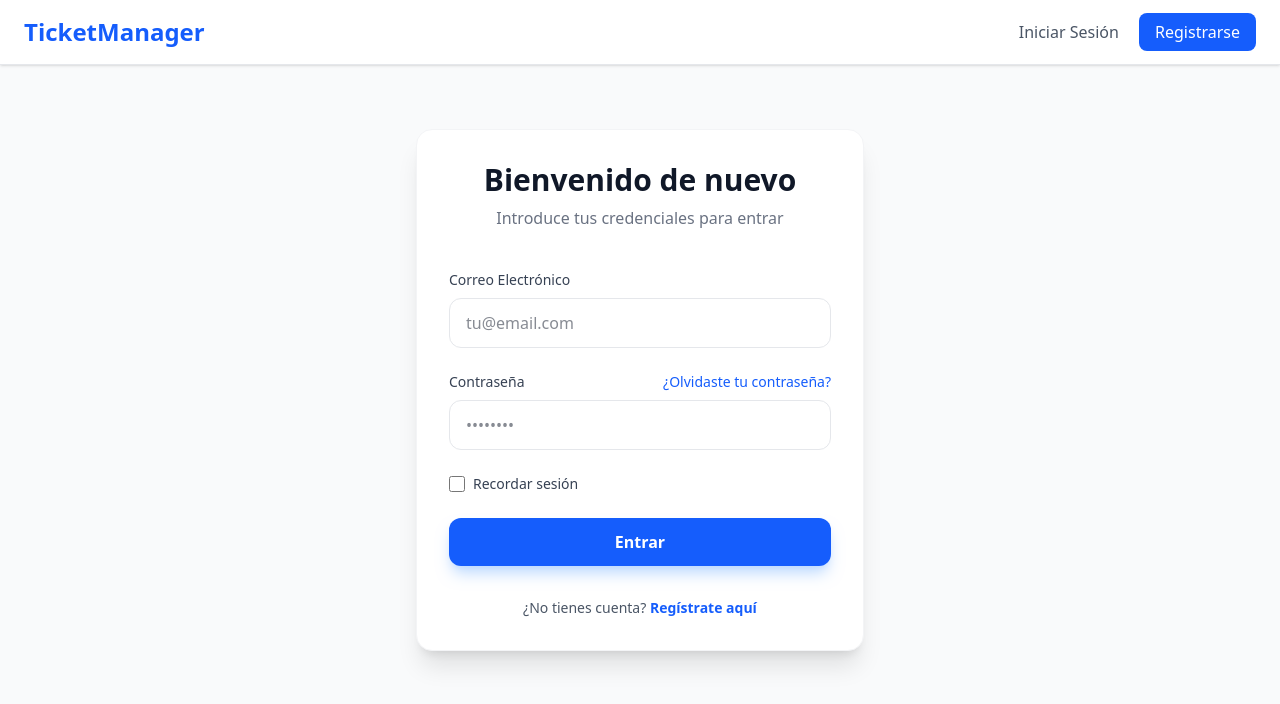
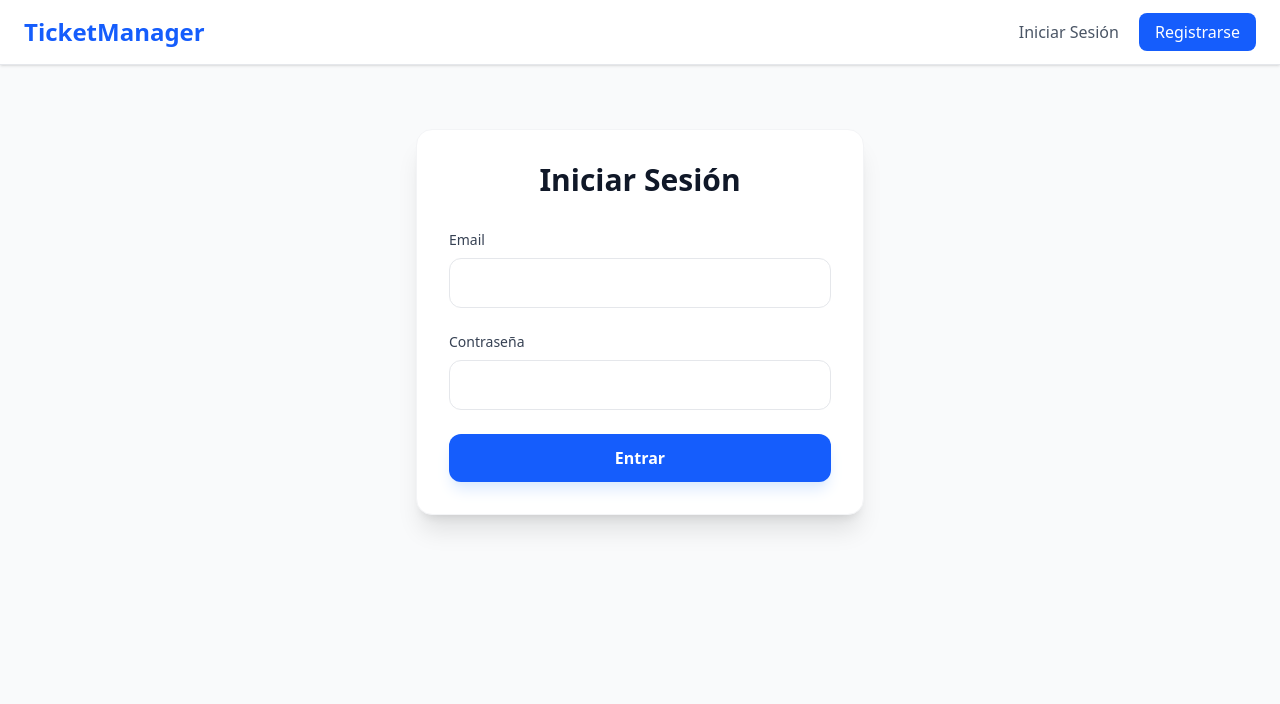
Before and after one commit to EfrenTC/ticket-frontend, a Vue app: page /login in a window 1280 px wide. Shown: the top 704 px of the page. Built offline with nearby package versions, Linux system fonts and the light colour scheme.

Commit message:
feat: refactor LoginView and RegisterView components for improved form handling and error display

```diff
--- a/src/views/HomeView.vue
+++ b/src/views/HomeView.vue
@@ -57,7 +57,7 @@ const categories = [
   { name: 'Otros', icon: '📦', color: 'bg-gray-100 text-gray-600' }
 ];
 
-// Animated counter
+
 const animateCounter = (index, duration = 2000) => {
   const stat = stats.value[index];
   const increment = stat.target / (duration / 16);
--- a/src/views/LoginView.vue
+++ b/src/views/LoginView.vue
@@ -1,83 +1,45 @@
-<script setup>
+<script setup lang="ts">
 import { ref } from 'vue';
+import { useAuth } from '../composables/useAuth';
 import Navbar from '../components/layout/Navbar.vue';
+import type { LoginPayload } from '../types';
 
-const form = ref({
+const { login, errors } = useAuth();
+
+const form = ref<LoginPayload>({
   email: '',
   password: '',
   remember: false
 });
 
-const handleLogin = () => {
-  console.log("Intentando iniciar sesión en Laravel:", form.value);
+const handleLogin = async () => {
+  await login(form.value);
 };
 </script>
 
 <template>
   <div class="min-h-screen bg-gray-50">
     <Navbar />
-
     <div class="flex items-center justify-center mt-16 px-4">
       <div class="max-w-md w-full bg-white rounded-2xl shadow-xl p-8 border border-gray-100">
-        <div class="text-center mb-10">
-          <h2 class="text-3xl font-bold text-gray-900">Bienvenido de nuevo</h2>
-          <p class="text-gray-500 mt-2">Introduce tus credenciales para entrar</p>
-        </div>
+        <h2 class="text-3xl font-bold text-gray-900 text-center mb-8">Iniciar Sesión</h2>
 
         <form @submit.prevent="handleLogin" class="space-y-6">
           <div>
-            <label class="block text-sm font-medium text-gray-700 mb-2">Correo Electrónico</label>
-            <input
-              v-model="form.email"
-              type="email"
-              required
-              class="w-full px-4 py-3 rounded-xl border border-gray-200 focus:ring-2 focus:ring-blue-500 focus:border-transparent outline-none transition"
-              placeholder="tu@email.com"
-            >
+            <label class="block text-sm font-medium text-gray-700 mb-2">Email</label>
+            <input v-model="form.email" type="email" class="w-full px-4 py-3 rounded-xl border border-gray-200 outline-none focus:ring-2 focus:ring-blue-500 transition">
+            <p v-if="errors.email" class="text-red-500 text-xs mt-1">{{ errors.email[0] }}</p>
           </div>
 
           <div>
-            <div class="flex justify-between mb-2">
-              <label class="block text-sm font-medium text-gray-700">Contraseña</label>
-              <a href="#" class="text-sm text-blue-600 hover:underline">¿Olvidaste tu contraseña?</a>
-            </div>
-            <input
-              v-model="form.password"
-              type="password"
-              required
-              class="w-full px-4 py-3 rounded-xl border border-gray-200 focus:ring-2 focus:ring-blue-500 focus:border-transparent outline-none transition"
-              placeholder="••••••••"
-            >
+            <label class="block text-sm font-medium text-gray-700 mb-2">Contraseña</label>
+            <input v-model="form.password" type="password" class="w-full px-4 py-3 rounded-xl border border-gray-200 outline-none focus:ring-2 focus:ring-blue-500 transition">
           </div>
 
-          <div class="flex items-center">
-            <input
-              v-model="form.remember"
-              id="remember"
-              type="checkbox"
-              class="h-4 w-4 text-blue-600 focus:ring-blue-500 border-gray-300 rounded"
-            >
-            <label for="remember" class="ml-2 block text-sm text-gray-700">
-              Recordar sesión
-            </label>
-          </div>
-
-          <button
-            type="submit"
-            class="w-full bg-blue-600 text-white font-bold py-3 rounded-xl hover:bg-blue-700 transform active:scale-95 transition-all shadow-lg shadow-blue-200"
-          >
+          <button type="submit" class="w-full bg-blue-600 text-white font-bold py-3 rounded-xl hover:bg-blue-700 transition shadow-lg shadow-blue-100">
             Entrar
           </button>
         </form>
-
-        <div class="mt-8 text-center">
-          <p class="text-sm text-gray-600">
-            ¿No tienes cuenta?
-            <router-link to="/register" class="text-blue-600 font-bold hover:underline">
-              Regístrate aquí
-            </router-link>
-          </p>
-        </div>
       </div>
     </div>
   </div>
--- a/src/views/RegisterView.vue
+++ b/src/views/RegisterView.vue
@@ -1,16 +1,20 @@
-    <script setup>
+<script setup lang="ts">
 import { ref } from 'vue';
+import { useAuth } from '../composables/useAuth';
 import Navbar from '../components/layout/Navbar.vue';
+import type { RegisterPayload } from '../types';
 
-const form = ref({
+const { register, errors } = useAuth();
+
+const form = ref<RegisterPayload>({
   name: '',
   email: '',
   password: '',
   password_confirmation: ''
 });
 
-const handleRegister = () => {
-  console.log("Enviando a Laravel:", form.value);
+const handleSubmit = async () => {
+  await register(form.value);
 };
 </script>
 
@@ -22,20 +26,28 @@ const handleRegister = () => {
       <div class="max-w-md w-full bg-white rounded-2xl shadow-xl p-8 border border-gray-100">
         <h2 class="text-3xl font-bold text-gray-900 text-center mb-8">Crea tu cuenta</h2>
 
-        <form @submit.prevent="handleRegister" class="space-y-6">
+        <form @submit.prevent="handleSubmit" class="space-y-6">
           <div>
             <label class="block text-sm font-medium text-gray-700 mb-2">Nombre completo</label>
-            <input v-model="form.name" type="text" class="w-full px-4 py-3 rounded-xl border border-gray-200 focus:ring-2 focus:ring-blue-500 focus:border-transparent outline-none transition" placeholder="Tu nombre">
+            <input v-model="form.name" type="text" class="w-full px-4 py-3 rounded-xl border border-gray-200 focus:ring-2 focus:ring-blue-500 focus:border-transparent outline-none transition">
+            <p v-if="errors.name" class="text-red-500 text-xs mt-1">{{ errors.name[0] }}</p>
           </div>
 
           <div>
             <label class="block text-sm font-medium text-gray-700 mb-2">Email</label>
-            <input v-model="form.email" type="email" class="w-full px-4 py-3 rounded-xl border border-gray-200 focus:ring-2 focus:ring-blue-500 focus:border-transparent outline-none transition" placeholder="email@ejemplo.com">
+            <input v-model="form.email" type="email" class="w-full px-4 py-3 rounded-xl border border-gray-200 focus:ring-2 focus:ring-blue-500 focus:border-transparent outline-none transition">
+            <p v-if="errors.email" class="text-red-500 text-xs mt-1">{{ errors.email[0] }}</p>
           </div>
 
           <div>
             <label class="block text-sm font-medium text-gray-700 mb-2">Contraseña</label>
-            <input v-model="form.password" type="password" class="w-full px-4 py-3 rounded-xl border border-gray-200 focus:ring-2 focus:ring-blue-500 focus:border-transparent outline-none transition" placeholder="••••••••">
+            <input v-model="form.password" type="password" class="w-full px-4 py-3 rounded-xl border border-gray-200 focus:ring-2 focus:ring-blue-500 focus:border-transparent outline-none transition">
+            <p v-if="errors.password" class="text-red-500 text-xs mt-1">{{ errors.password[0] }}</p>
+          </div>
+
+          <div>
+            <label class="block text-sm font-medium text-gray-700 mb-2">Confirmar Contraseña</label>
+            <input v-model="form.password_confirmation" type="password" class="w-full px-4 py-3 rounded-xl border border-gray-200 focus:ring-2 focus:ring-blue-500 focus:border-transparent outline-none transition">
           </div>
 
           <button type="submit" class="w-full bg-blue-600 text-white font-bold py-3 rounded-xl hover:bg-blue-700 transform active:scale-95 transition-all shadow-lg shadow-blue-200">
```
